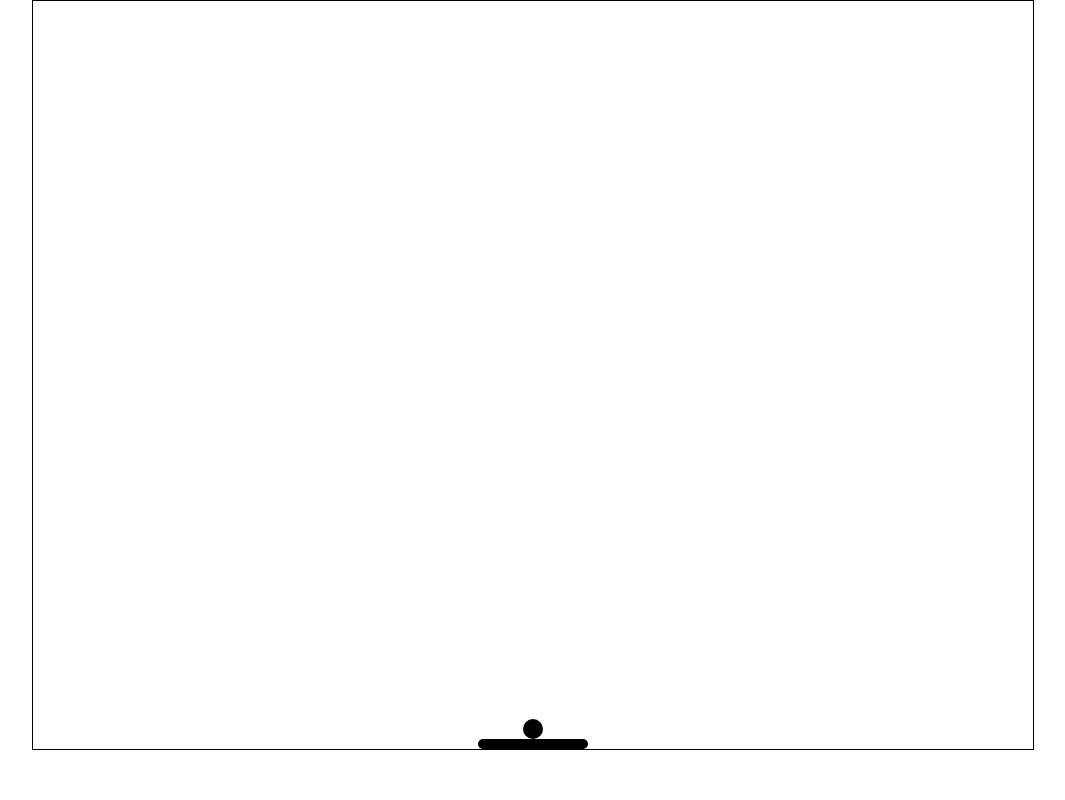
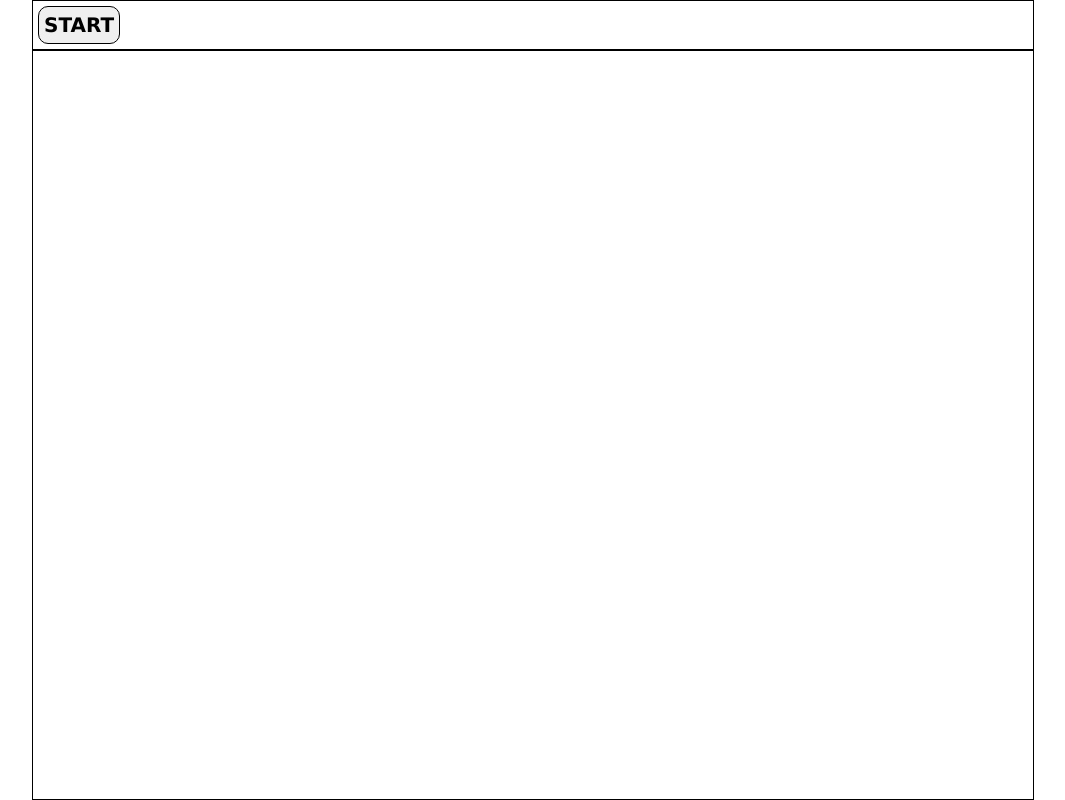
Before and after one commit to olegpl1993/MyProjPingPong, a plain HTML site: page index.html in a window 1280 px wide. Shown: the whole page, without its empty margins (107-1172 px from the left). Drawn offline with Linux system fonts and the light colour scheme.

Commit message:
кнопка старт, функции победы и поражения. Багфикс.

```diff
--- a/index.html
+++ b/index.html
@@ -13,6 +13,9 @@
 <body>
     <div class="wrapper">
         <div class="gameBox">
+            <div class="row">
+                <button class="btnStart">START</button>
+            </div>
             <div class="canvasBox"></div>
         </div>
         <script src="js/script.js"></script>
--- a/js/script.js
+++ b/js/script.js
@@ -27,18 +27,10 @@ let yBlock; //координаты игрового блока
 let blockSpeed = 10; //скорость перемещения игрового блока
 let direction; //направление движения
 let moveRight, moveLeft; //движение игрового блока
+let box = []; //коробки для разбивания
+let lvl = 0; //уровень игры
 
-//коробка для разбивания
-let box = [
-    { x: 200, y: 200, width: 100, height: 100, id: 1 },
-    { x: 350, y: 200, width: 100, height: 100, id: 1 },
-    { x: 500, y: 200, width: 100, height: 100, id: 1 },
-    { x: 650, y: 200, width: 100, height: 100, id: 1 },
-    { x: 200, y: 350, width: 100, height: 100, id: 1 },
-    { x: 350, y: 350, width: 100, height: 100, id: 1 },
-    { x: 500, y: 350, width: 100, height: 100, id: 1 },
-    { x: 650, y: 350, width: 100, height: 100, id: 1 }
-];
+
 
 //движение игрового блока ----------------------------------------------------
 function move() {
@@ -184,19 +176,19 @@ function checkBox() {
                     break;
                 case 4: //вправо вверх
                     if (yPos < box[i].y + box[i].height) direction = 7; //влево вверх
-                    if (yPos > box[i].y + box[i].height) direction = 5; //вправо вни
+                    if (yPos > box[i].y + box[i].height) direction = 5; //вправо вниз
                     break;
                 case 5: //вправо вниз
-                    if (yPos < box[i].y) direction = 6; //влево вниз
-                    if (yPos > box[i].y) direction = 4; //вправо вверх
+                    if (yPos > box[i].y) direction = 6; //влево вниз
+                    if (yPos < box[i].y) direction = 4; //вправо вверх
                     break;
                 case 6: //влево вниз
                     if (yPos > box[i].y) direction = 5; //вправо вниз
                     if (yPos < box[i].y) direction = 7; //влево вверх
                     break;
                 case 7: //влево вверх
-                    if (yPos > box[i].y + box[i].height) direction = 4; //вправо вверх
-                    if (yPos < box[i].y + box[i].height) direction = 6; //влево вниз
+                    if (yPos < box[i].y + box[i].height) direction = 4; //вправо вверх
+                    if (yPos > box[i].y + box[i].height) direction = 6; //влево вниз
                     break;
             }
             //убирает блок с поля
@@ -241,44 +233,47 @@ function draw() {
 
     //таймер потока (рекурсия основной функции игры)
     drawTimer = setTimeout(draw, drawSpeed);
+
     drawFly(); //функция движения обьекта
     move(); //движение игровго блока
-    loss(); //вылет шара с поля (пропуск)
     change(); //проверка на столкновение с краем игрового поля
     check(); //проверка на столкновение с игровым блоком
     checkBox(); //проверка на столкновение с ломающимся блоком
+    win(); //проверка на разбите всеx коробок (победа)
+    loss(); //вылет шара с поля (проиграш)
 
 }
 //--------------------------------------------------------------------------------------
 
-//вылет шара с поля (пропуск)
+//вылет шара с поля (проиграш)------------------------------------------------
 function loss() {
     if (yPos > canvasHight - 10) { //проверка на вылет за пределы поля
         clearTimeout(drawTimer); //остановка потока игры
         ctx.clearRect(0, 0, canvasWidth, canvasHight); //очистить лист
-        //возврат обьектов на стартовы координаты
-        xBlockStart = canvasWidth / 2 - 50; //координаты игрового блока
-        xBlockFinish = canvasWidth / 2 + 50;; //координаты игрового блока
-        yBlock = canvasHight - 5; //координаты игрового блока
-        xPos = canvasWidth / 2; // стартовые координаты обьекта шара
-        yPos = canvasHight - 20; // стартовые координаты обьекта шара
-
-        //отрисовка фигур на стандартных координатах------------
-        ctx.beginPath() //начало новой фигуры
-        ctx.moveTo(xPos, yPos); //установка начальных координат
-        ctx.lineTo(xPos, yPos); //установка координат для рисования
-        ctx.lineWidth = "20"; //размер шара
-        ctx.stroke(); //отрисовка фигуры
-        ctx.beginPath() //начало новой фигуры
-        ctx.moveTo(xBlockStart, yBlock); //установка начальных координат
-        ctx.lineTo(xBlockFinish, yBlock); //установка координат для рисования
-        ctx.lineWidth = "10"; //толщина блока
-        ctx.stroke(); //отрисовка фигуры
+        ctx.fillStyle = 'rgb(255, 0, 0)';
+        ctx.font = `35px Verdana`;
+        ctx.fillText("You lost", canvasWidth / 2 - 80, canvasHight / 2); //текс вы проиграли
     }
 }
 
+//проверка на разбите всеx коробок (победа)-----------------------------------
+function win() {
+    let checkSUM = 0; //контрольная сумма
+    for(let i = 0; i < box.length; i++){ //подсчитывает сумму ИД всех коробок
+        checkSUM += box[i].id;
+    }
+    if(checkSUM == 0){ //если сумма ИД  всех коробок = 0 коробки разбиты
+        clearTimeout(drawTimer); //остановка потока игры
+        ctx.clearRect(0, 0, canvasWidth, canvasHight); //очистить лист
+        ctx.fillStyle = 'rgb(0, 255, 0)';
+        ctx.font = `35px Verdana`;
+        ctx.fillText("You win", canvasWidth / 2 - 80, canvasHight / 2); //текст вы выиграли
+    }
+}
+//-----------------------------------------------------------------------------
+
 //функция старта игры------------------------------------------------------------------------
-function startGame() {
+document.querySelector(".btnStart").addEventListener("click", () => {
     clearTimeout(drawTimer); //останавливает поток текущей игры
     //сброс всех переменных к базовым значениям
     xPos = canvasWidth / 2; // стартовые координаты обьекта шара
@@ -288,10 +283,27 @@ function startGame() {
     yBlock = canvasHight - 5; //координаты игрового блока
     direction = Math.floor(4 * Math.random() + 4); //случайное направление движения 4-7
     speed = 5; //скорость движения шара
+    lvl = 1; //уровень игры
+    changeLVL(); //установки текущего уровня
     //Запуск основного потока игры
     draw();
-};
-//------------------------------------------------------------------------------------
+});
 
+//----------------------------------------------------------------------------------------
 
-startGame();
+//установки уровня------------------------------------------------------------------------
+function changeLVL() {
+    if (lvl == 1) {
+        box = [ // установка массив коробок для разбивания
+            { x: 200, y: 200, width: 100, height: 100, id: 1 },
+            { x: 350, y: 200, width: 100, height: 100, id: 1 },
+            { x: 500, y: 200, width: 100, height: 100, id: 1 },
+            { x: 650, y: 200, width: 100, height: 100, id: 1 },
+            { x: 200, y: 350, width: 100, height: 100, id: 1 },
+            { x: 350, y: 350, width: 100, height: 100, id: 1 },
+            { x: 500, y: 350, width: 100, height: 100, id: 1 },
+            { x: 650, y: 350, width: 100, height: 100, id: 1 }
+        ];
+    }
+}
+//---------------------------------------------------------------------------------------
--- a/scss/style.scss
+++ b/scss/style.scss
@@ -10,6 +10,25 @@
     justify-content: center;
 }
 
+.row {
+    height: 50px;
+    border: 1px solid black;
+    display: flex;
+    padding: 5px;
+}
+
+.btnStart {
+    border: 1px solid black;
+    padding: 5px;
+    font-size: 20px;
+    font-weight: 700;
+    font-family: Verdana, Geneva, Tahoma, sans-serif;
+    border-radius: 10px;
+}
+.btnStart:active {
+    background-color: rgb(0, 255, 0);
+}
+
 #canvas {
     background-position: center;
     border: 1px solid black;
```
Also changed, not shown: css/style.css.
